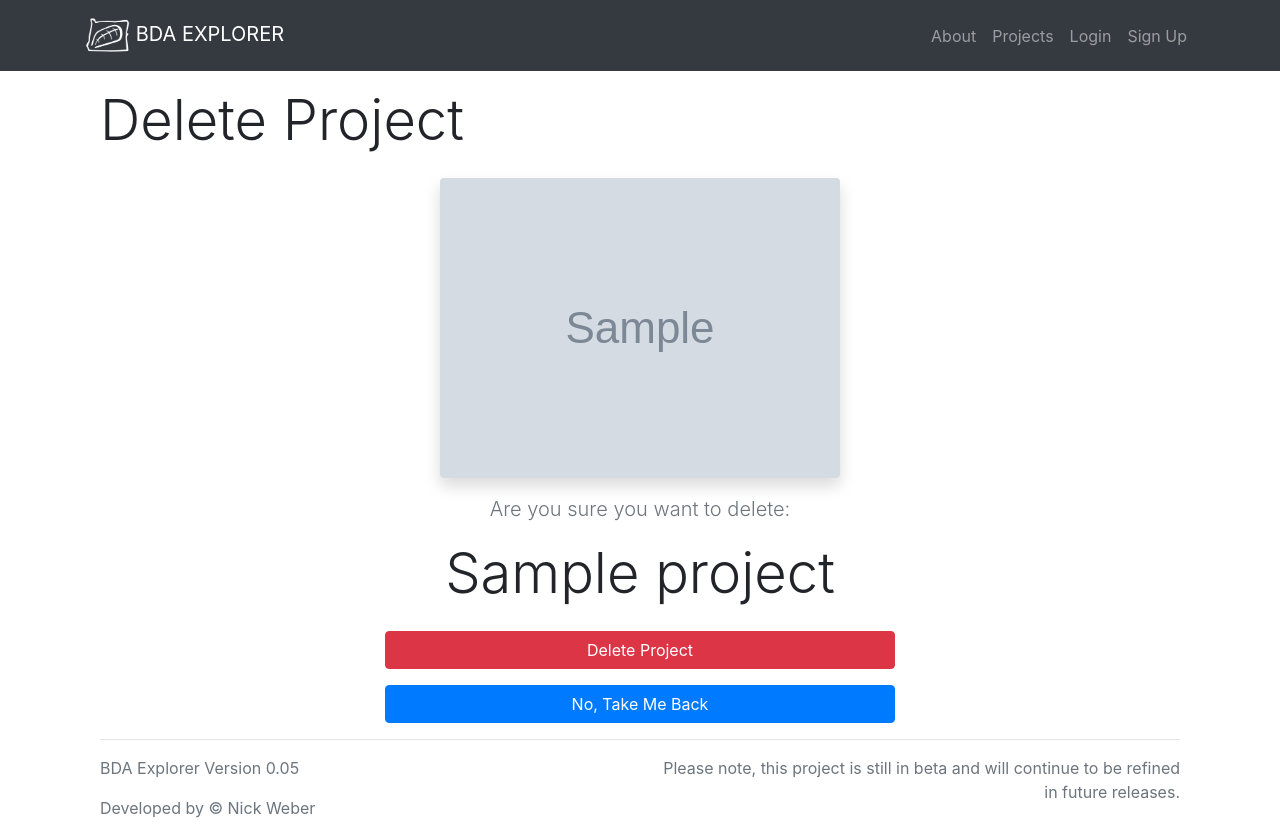
After one commit to nick4rivers/bda_site, a Django app: page /1/delete_project in a window 1280 px wide. The commit adds this page. Run offline with Django 3.2, Linux system fonts and the light colour scheme; tables that the repository leaves empty hold one stand-in row (values such as "Sample post"); grey boxes marked "Sample" are stand-in pictures; some libraries are stand-ins or nearby versions.

Commit message:
Added delete projects and some database simplification

```diff
--- a/bda/templates/base.html
+++ b/bda/templates/base.html
@@ -34,7 +34,7 @@
               <a class="nav-link" href="{% url 'about' %}">About<span class="sr-only">(current)</span></a>
             </li>
             <li class="nav-item">
-              <a class="nav-link" href="{% url 'map_view' %}">Projects</a>
+              <a class="nav-link" href="{% url 'list_view' %}">Projects</a>
             </li>
             {% if user.is_authenticated %}
             <li class="nav-item">
--- a/projects/models.py
+++ b/projects/models.py
@@ -1,7 +1,6 @@
 from django.contrib.auth.models import User
 from django.contrib.gis.db import models
 from django.urls import reverse
-from datetime import datetime
 
 
 # Create your models here.
@@ -16,7 +15,7 @@ class Project(models.Model):
     BasinName = models.CharField(null=True, blank=True, max_length=50)
     ProjectDescription = models.TextField(null=True, blank=True)
     ProjectImage = models.ImageField(null=True, blank=True, upload_to='project_images/')
-    InstallDate = models.DateField(null=True, blank=True)
+    InstallYear = models.IntegerField(null=True, blank=True)
     TreatmentLength = models.FloatField(null=True, blank=True)
     TotalStructures = models.IntegerField(null=True, blank=True)
     ProjectAffiliation = models.CharField(null=True, blank=True, max_length=60)
@@ -39,6 +38,3 @@ class Project(models.Model):
 
     def get_absolute_url(self):
         return reverse('landing')
-
-    def shit_date(self):
-        return self.InstallDate.strftime("%Y-%m-%d")
--- /dev/null
+++ b/projects/templates/projects/delete_project.html
@@ -0,0 +1,19 @@
+{% extends 'base.html' %}
+{% load staticfiles %}
+{% block content %}
+    <div class="container mt-3">
+    <div class="container">
+        <h4 class="display-4 pb-3">Delete Project</h4>
+        <div class="container col-md-6">
+            <img class="mb-3 mx-auto d-block rounded shadow" src="{{ project.ProjectImage.url }}" height=300 alt="project image">
+            <p class="text-muted text-center lead">Are you sure you want to delete:</p>
+            <h4 class="text-center display-4 pb-3">{{ project.ProjectName }}</h4>
+
+            <form action="{% url 'delete_project' project.id %}" method="POST">
+                {% csrf_token %}
+                <button class="btn btn-block btn-danger" type="submit">Delete Project</button>
+            </form>
+            <a class="mt-3 btn btn-block btn-primary" href="{% url 'detail' project.id %}">No, Take Me Back</a>
+        </div>
+    </div>
+{% endblock %}
--- a/projects/templates/projects/detail.html
+++ b/projects/templates/projects/detail.html
@@ -31,8 +31,8 @@
                 </div>
 
                 <div class="form-group">
-                    <label>Date Installed:</label>
-                    <p class="form-control">{{ project.InstallDate }}</p>
+                    <label>Year Installed:</label>
+                    <p class="form-control">{{ project.InstallYear }}</p>
                 </div>
                 <div class="form-group">
                     <label>Treatment Length (m):</label>
--- a/projects/templates/projects/new_project.html
+++ b/projects/templates/projects/new_project.html
@@ -90,8 +90,8 @@
             <div class="row">
                 <div class="col-md">
                     <div class="form-group">
-                        <label for="InstallDate">Install Date - YYYY-MM-DD</label>
-                        <input placeholder="YYYY-MM-DD" class="form-control" type="date" name="InstallDate" required>
+                        <label for="InstallYear">Year Installed</label>
+                        <input placeholder="e.g. 2018" class="form-control" type="number" step="1" name="InstallYear" required>
                     </div>
                 </div>
                 <div class="col-md">
--- a/projects/urls.py
+++ b/projects/urls.py
@@ -14,7 +14,7 @@ Including another URLconf
     2. Add a URL to urlpatterns:  path('blog/', include('blog.urls'))
 """
 from django.urls import path
-from projects.views import landing, about, detail, project_points, map_view, list_view, new_project, edit_project
+from projects.views import landing, about, detail, project_points, map_view, list_view, new_project, edit_project, delete_project
 
 
 urlpatterns = [
@@ -26,4 +26,5 @@ urlpatterns = [
     path('list_view/', list_view, name='list_view'),
     path('new_project/', new_project, name='new_project'),
     path('<int:project_id>/edit_project', edit_project, name='edit_project'),
+    path('<int:project_id>/delete_project', delete_project, name='delete_project'),
 ]
--- a/projects/views.py
+++ b/projects/views.py
@@ -36,7 +36,13 @@ def list_view(request):
     projects = Project.objects.all()
     return render(request, 'projects/list_view.html', {'projects': projects})
 
-# CRUD VIEWS
+
+def delete_project(request, project_id):
+    project = get_object_or_404(Project, pk=project_id)
+    if request.method == 'POST':
+        project.delete()
+        return redirect('list_view')
+    return render(request, 'projects/delete_project.html', {'project': project})
 
 
 def edit_project(request, project_id):
@@ -51,7 +57,7 @@ def edit_project(request, project_id):
         project.CreatedBy = request.user
         project.ProjectAffiliation = request.POST['ProjectAffiliation']
         project.ProjectDescription = request.POST['ProjectDescription']
-        project.InstallDate = request.POST['InstallDate']
+        project.InstallYear = request.POST['InstallYear']
         project.TreatmentLength = request.POST['TreatmentLength']
         project.TotalStructures = request.POST['TotalStructures']
         project.PrimaryContactName = request.POST['PrimaryContactName']
@@ -78,7 +84,7 @@ def new_project(request):
         project.ProjectImage = request.FILES['ProjectImage']
         project.ProjectAffiliation = request.POST['ProjectAffiliation']
         project.ProjectDescription = request.POST['ProjectDescription']
-        project.InstallDate = request.POST['InstallDate']
+        project.InstallYear = request.POST['InstallYear']
         project.TreatmentLength = request.POST['TreatmentLength']
         project.TotalStructures = request.POST['TotalStructures']
         project.PrimaryContactName = request.POST['PrimaryContactName']
```
Also changed, not shown: accounts/templates/accounts/login.html (+4 -12 lines), accounts/templates/accounts/signup.html (+3 -13 lines), projects/templates/projects/edit_project.html (+5 -4 lines), projects/migrations/0013_auto_20180824_1429.py (added), 1 other file.
